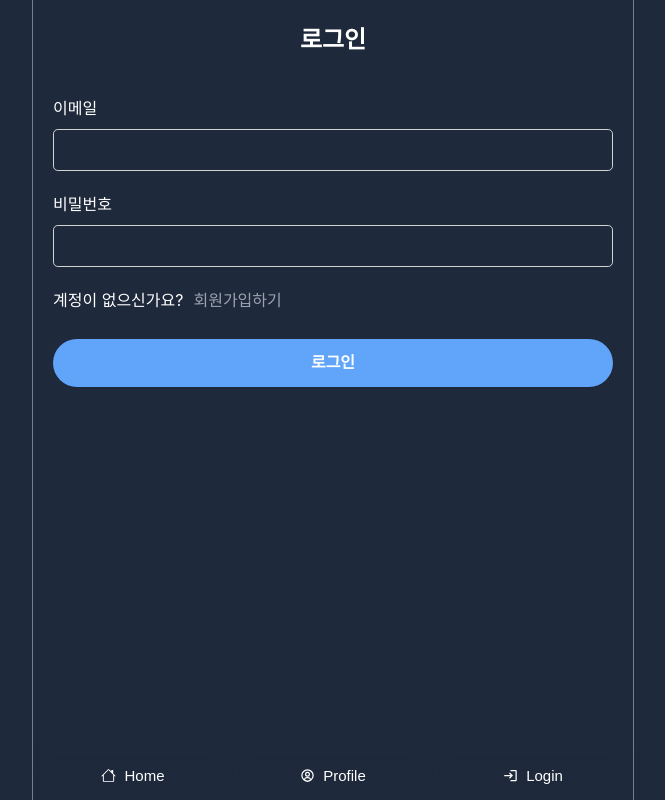
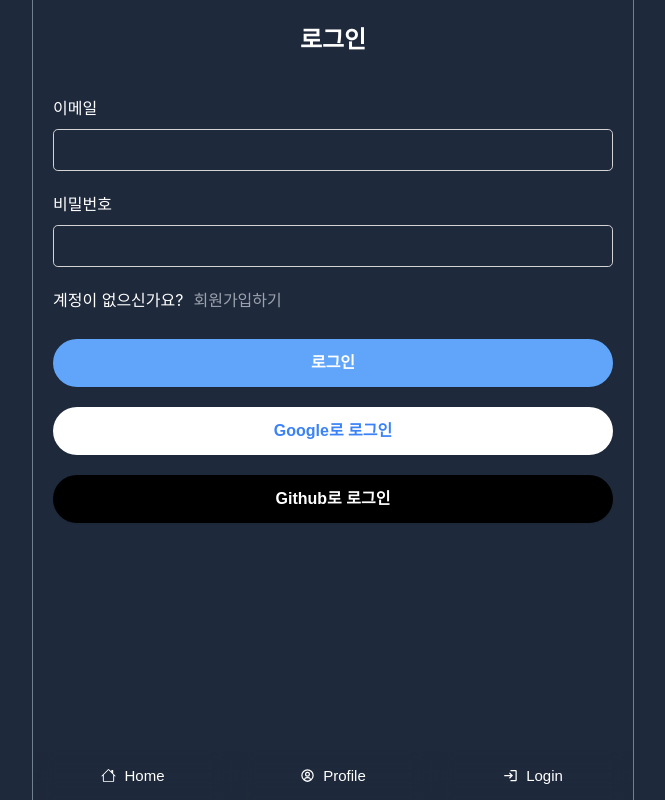
Before and after one commit to jamie-jungah/react-twitter-clone, a React (Create React App) app: page /users/login in a window 1280 px wide. Shown: the whole page, without its empty margins (307-972 px from the left). Built offline with nearby package versions, Linux system fonts and the light colour scheme; no server answers.

Commit message:
feat: Firebase OAuth로 소셜 회원가입 및 로그인

```diff
--- a/src/components/users/LoginForm.tsx
+++ b/src/components/users/LoginForm.tsx
@@ -1,6 +1,12 @@
 import { useState } from 'react';
 import { Link, useNavigate } from 'react-router-dom';
-import { getAuth, signInWithEmailAndPassword } from 'firebase/auth';
+import {
+  GithubAuthProvider,
+  GoogleAuthProvider,
+  getAuth,
+  signInWithEmailAndPassword,
+  signInWithPopup,
+} from 'firebase/auth';
 import { app } from 'firebaseApp';
 import { toast } from 'react-toastify';
 
@@ -50,6 +56,37 @@
     }
   };
 
+  const onClickSocialLogin = async (e: any) => {
+    const {
+      target: { name },
+    } = e;
+
+    let provider;
+    const auth = getAuth(app);
+
+    if (name === 'google') {
+      provider = new GoogleAuthProvider();
+    }
+
+    if (name === 'github') {
+      provider = new GithubAuthProvider();
+    }
+
+    await signInWithPopup(
+      auth,
+      provider as GoogleAuthProvider | GithubAuthProvider
+    )
+      .then((result) => {
+        console.log(result);
+        toast.success('로그인 되었습니다.');
+      })
+      .catch((error) => {
+        console.log(error);
+        const errorMessage = error?.message;
+        toast.error(errorMessage);
+      });
+  };
+
   return (
     <form className='form form--lg' onSubmit={onSubmit}>
       <div className='form__title'>로그인</div>
@@ -97,6 +134,26 @@
           로그인
         </button>
       </div>
+      <div className='form__block'>
+        <button
+          type='button'
+          name='google'
+          className='form__btn--google'
+          onClick={onClickSocialLogin}
+        >
+          Google로 로그인
+        </button>
+      </div>
+      <div className='form__block'>
+        <button
+          type='button'
+          name='github'
+          className='form__btn--github'
+          onClick={onClickSocialLogin}
+        >
+          Github로 로그인
+        </button>
+      </div>
     </form>
   );
 }
--- a/src/components/users/SignupForm.tsx
+++ b/src/components/users/SignupForm.tsx
@@ -1,6 +1,12 @@
 import { useState } from 'react';
 import { Link, useNavigate } from 'react-router-dom';
-import { getAuth, createUserWithEmailAndPassword } from 'firebase/auth';
+import {
+  getAuth,
+  createUserWithEmailAndPassword,
+  signInWithPopup,
+  GoogleAuthProvider,
+  GithubAuthProvider,
+} from 'firebase/auth';
 import { app } from 'firebaseApp';
 import { toast } from 'react-toastify';
 
@@ -65,6 +71,37 @@
     }
   };
 
+  const onClickSocialLogin = async (e: any) => {
+    const {
+      target: { name },
+    } = e;
+
+    let provider;
+    const auth = getAuth(app);
+
+    if (name === 'google') {
+      provider = new GoogleAuthProvider();
+    }
+
+    if (name === 'github') {
+      provider = new GithubAuthProvider();
+    }
+
+    await signInWithPopup(
+      auth,
+      provider as GoogleAuthProvider | GithubAuthProvider
+    )
+      .then((result) => {
+        console.log(result);
+        toast.success('로그인 되었습니다.');
+      })
+      .catch((error) => {
+        console.log(error);
+        const errorMessage = error?.message;
+        toast.error(errorMessage);
+      });
+  };
+
   return (
     <form className='form form--lg' onSubmit={onSubmit}>
       <div className='form__title'>회원가입</div>
@@ -123,6 +160,26 @@
           회원가입
         </button>
       </div>
+      <div className='form__block'>
+        <button
+          type='button'
+          name='google'
+          className='form__btn--google'
+          onClick={onClickSocialLogin}
+        >
+          Google로 회원가입
+        </button>
+      </div>
+      <div className='form__block'>
+        <button
+          type='button'
+          name='github'
+          className='form__btn--github'
+          onClick={onClickSocialLogin}
+        >
+          Github로 회원가입
+        </button>
+      </div>
     </form>
   );
 }
--- a/src/index.scss
+++ b/src/index.scss
@@ -316,4 +316,28 @@
   &__error {
     color: red;
   }
+
+  &__btn--google {
+    @extend .form__btn--submit;
+    background-color: $white;
+    color: $activeColor;
+
+    &:hover,
+    &:focus {
+      background-color: $activeColor;
+      color: $white;
+    }
+  }
+
+  &__btn--github {
+    @extend .form__btn--submit;
+    background-color: black;
+    color: $white;
+
+    &:hover,
+    &:focus {
+      background-color: $activeBackground;
+      color: $white;
+    }
+  }
 }
```
